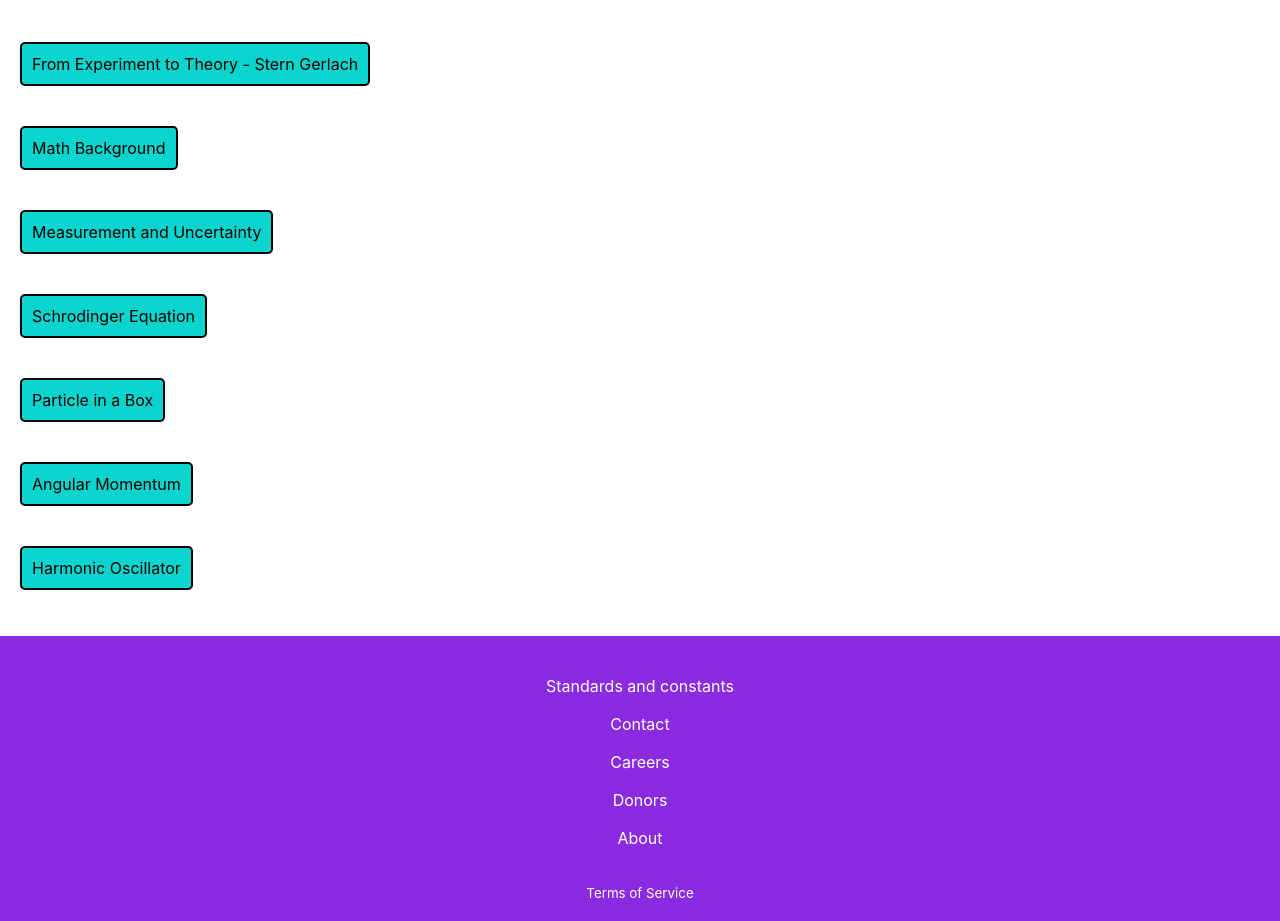
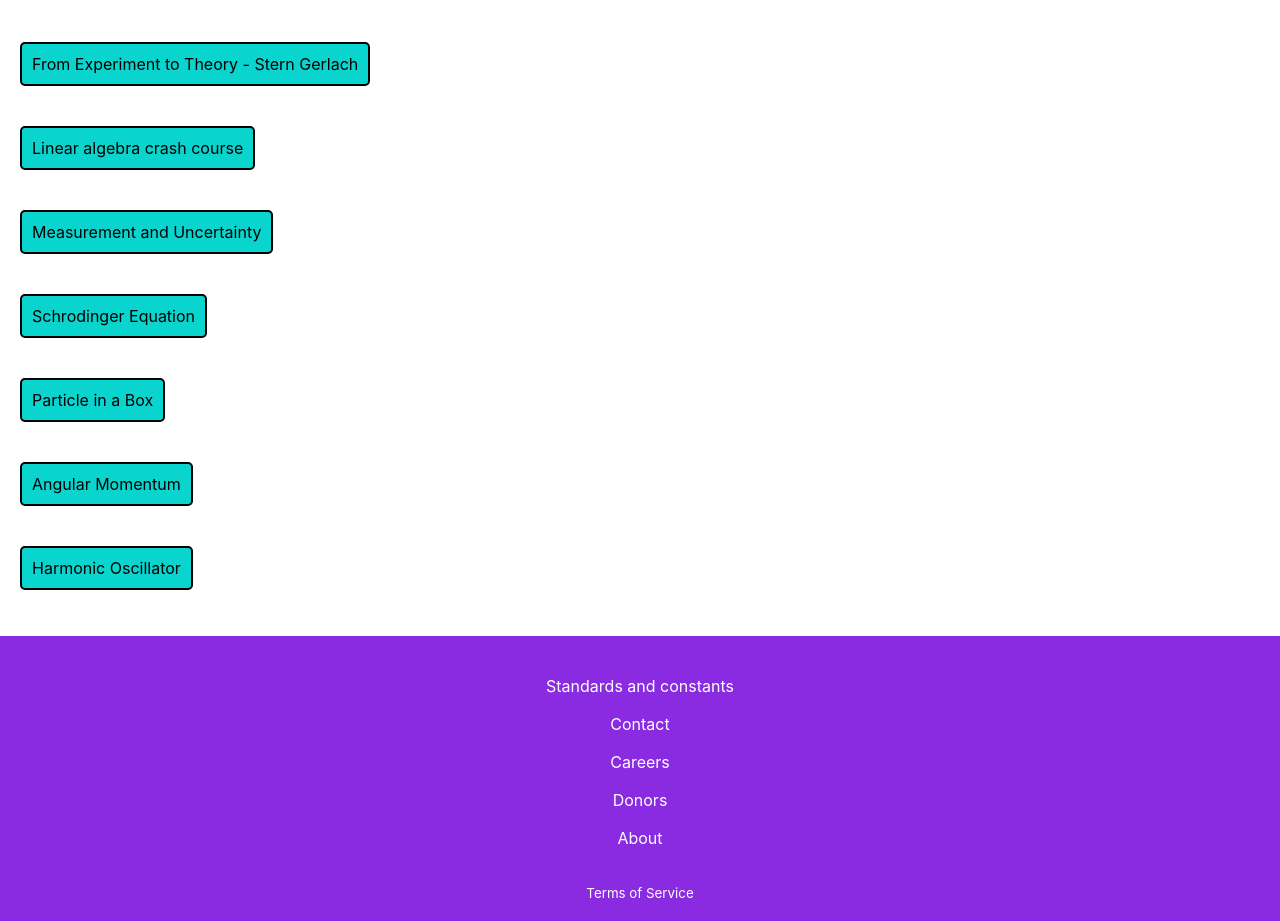
Before and after one commit to JRFink/jrfphyspagesnew, a Next.js app: page /education/qm1 in a window 1280 px wide. Shown: the part 1020-1941 px from the top of the page. Built offline with nearby package versions, Linux system fonts and the light colour scheme.

Commit message:
Update index.tsx

```diff
--- a/pages/education/qm1/index.tsx
+++ b/pages/education/qm1/index.tsx
@@ -24,7 +24,7 @@ const Qm1 = () => {
             <br></br>
             <Link href="/education/qm1/gerlach" className={style.generalLink}>From Experiment to Theory - Stern Gerlach</Link><br></br>
             <br></br>
-            <Link href="/education/qm1/op" className={style.generalLink}>Math Background</Link><br></br>
+            <Link href="/education/qm1/op" className={style.generalLink}>Linear algebra crash course</Link><br></br>
             <br></br>
             <Link href="/education/qm1/dxdp" className={style.generalLink}>Measurement and Uncertainty</Link><br></br>
             <br></br>
```
